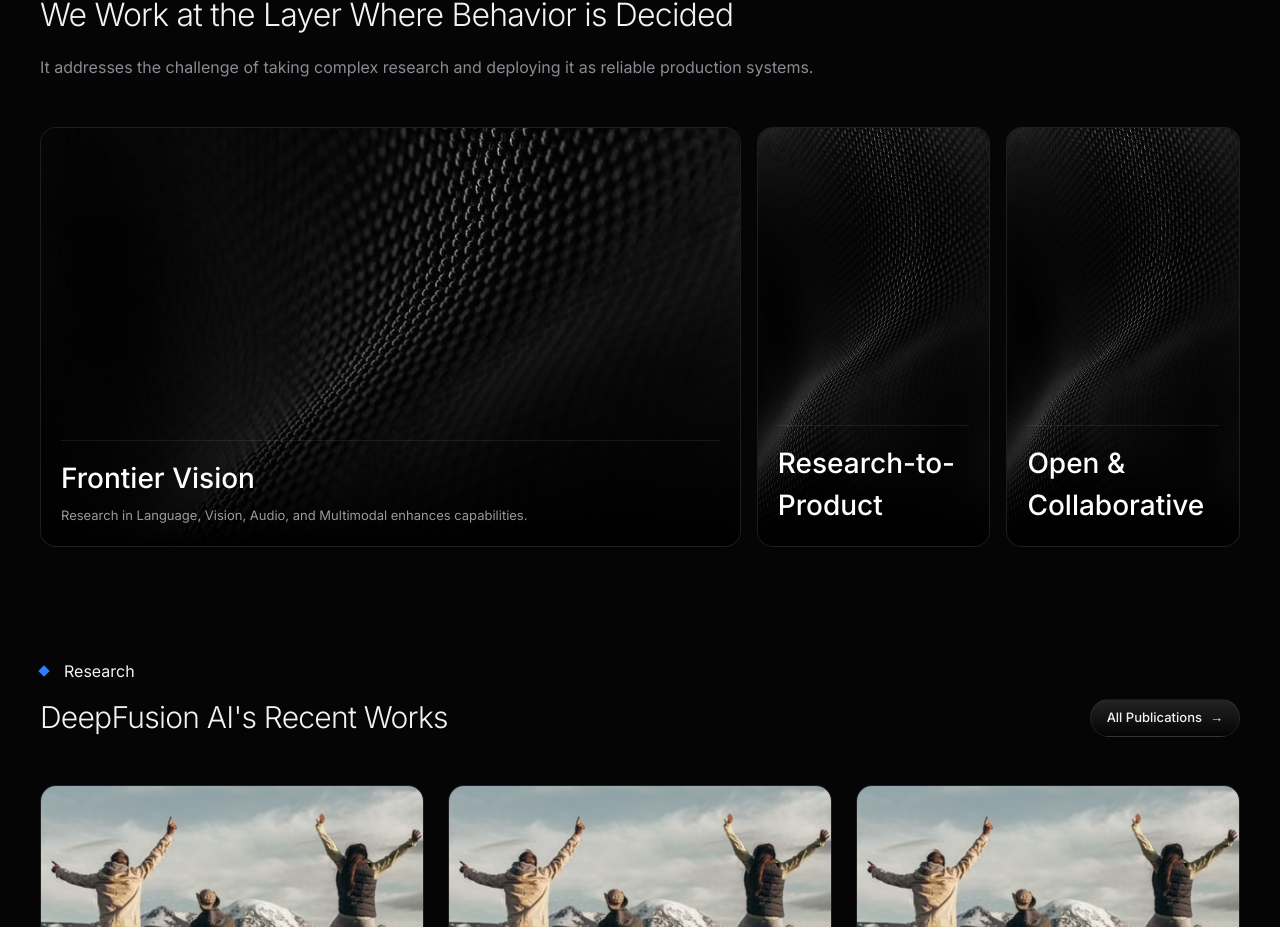
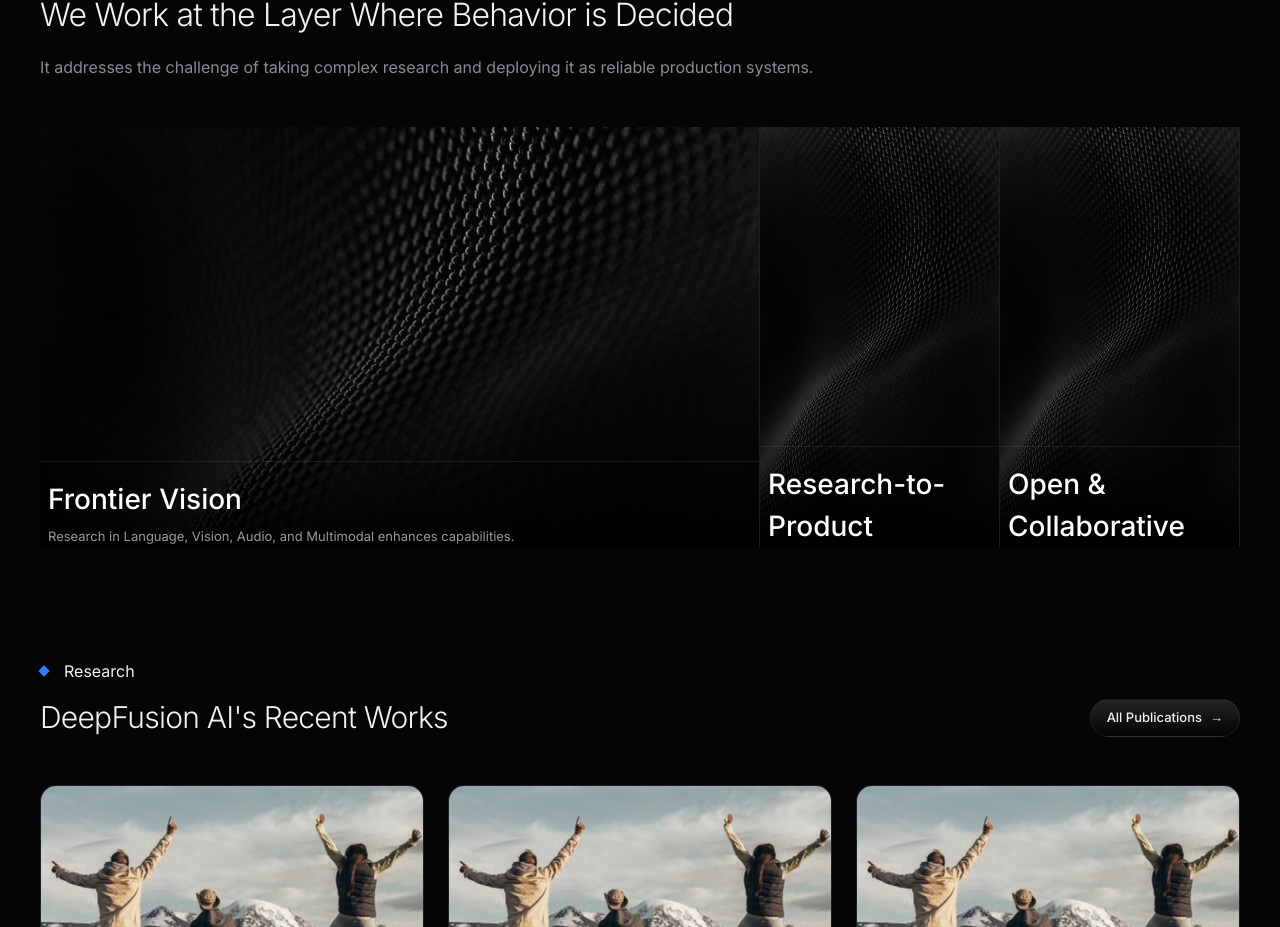
Before and after one commit to alish982/defusion, a Next.js app: page / in a window 1280 px wide. Shown: the part 2198-3125 px from the top of the page. Built offline with nearby package versions, Linux system fonts and the light colour scheme.

Commit message:
whydeepwork padding changed

```diff
--- a/app/globals.css
+++ b/app/globals.css
@@ -77,7 +77,6 @@
   text-wrap: balance;
 }
 
-/* globals.css */
 .scrollbar-hide::-webkit-scrollbar {
   display: none;
 }
--- a/components/About/whyDeepFusioin.tsx
+++ b/components/About/whyDeepFusioin.tsx
@@ -15,7 +15,7 @@
 }) {
   return (
     <div
-      className={`relative overflow-hidden rounded-2xl border hairline bg-surface ${className}`}
+      className={`relative overflow-hidden border-r hairline bg-surface ${className}`}
     >
       <div className="absolute inset-0">
         <Image
@@ -27,8 +27,8 @@
         />
       </div>
       <div className="absolute inset-0 bg-gradient-to-t from-black via-black/40 to-transparent" />
-      <div className="absolute inset-x-0 bottom-0 p-5">
-        <div className="border-t hairline pt-4">
+      <div className="absolute inset-x-0 bottom-0">
+        <div className="border-t hairline pt-4 px-2">
           <p className="text-[28px] font-medium text-white">{title}</p>
           {desc && (
             <p className="mt-1.5 text-[13px] leading-relaxed text-white/60">
@@ -73,7 +73,7 @@
       </div>
 
       {/* Desktop: interactive expand-on-click row */}
-      <div className="mt-12 hidden gap-4 lg:flex">
+      <div className="mt-12 hidden lg:flex">
         {PILLARS.map((p) => {
           const isActive = p.id === activeProject;
           return (
```
